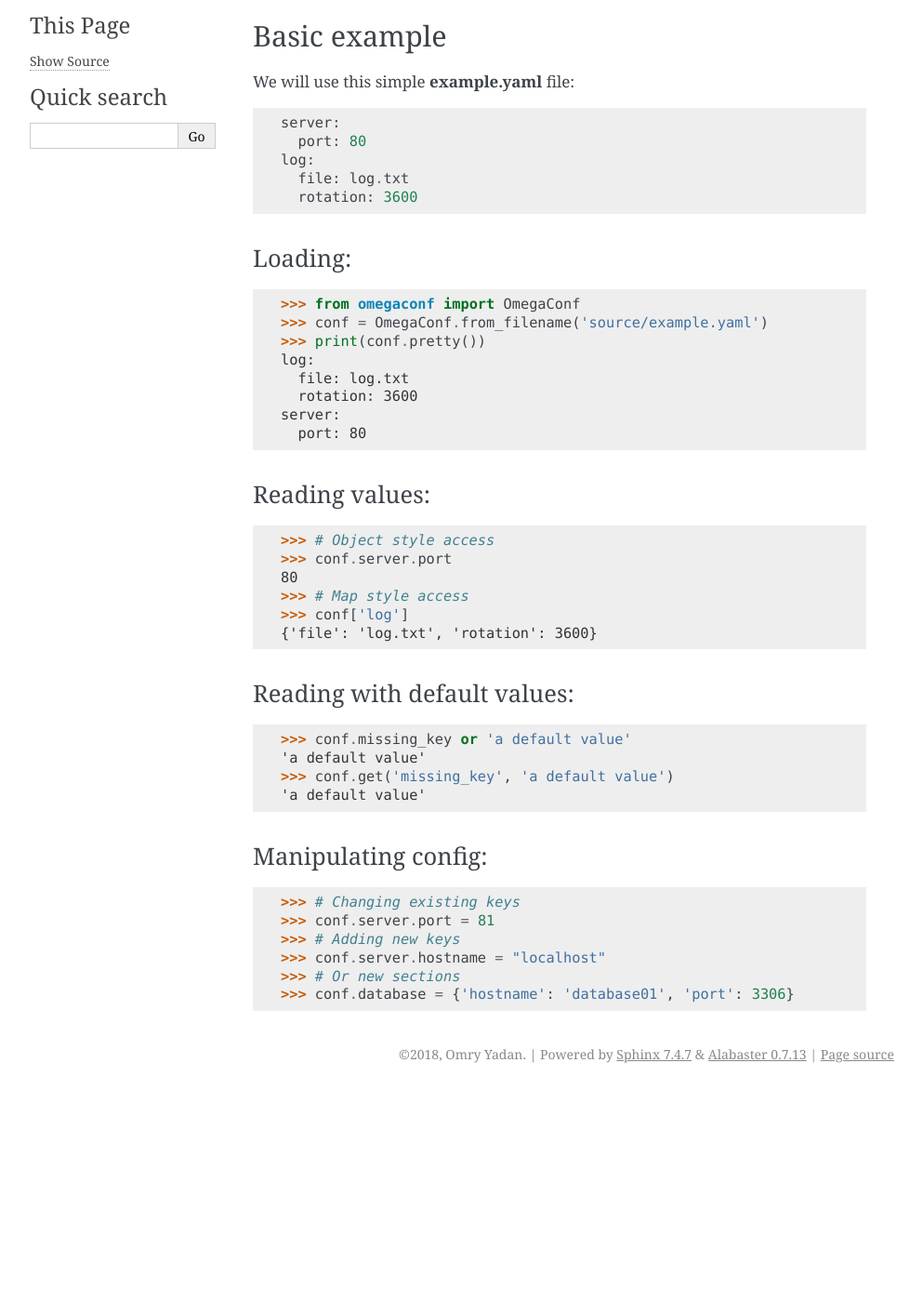
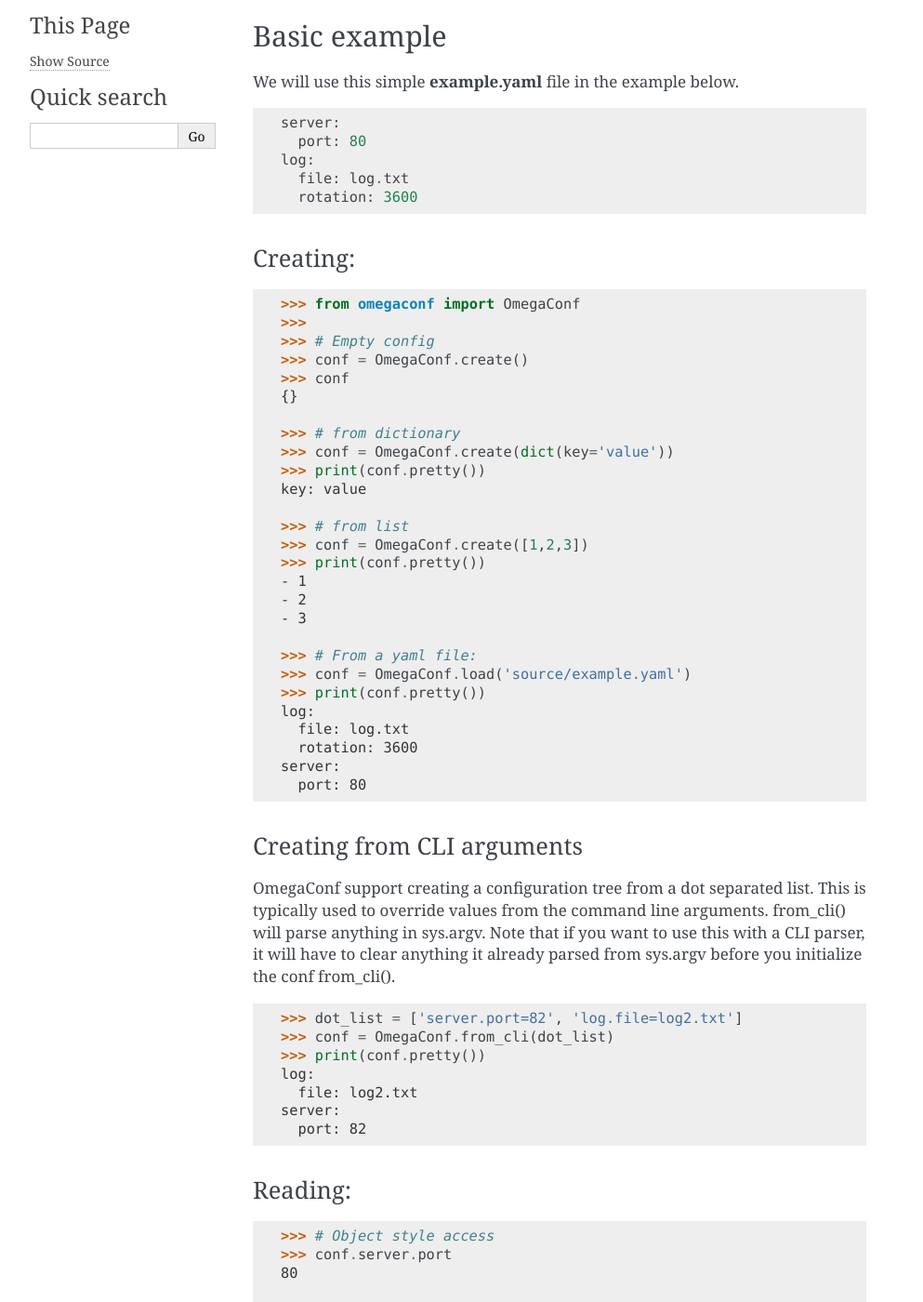
Before and after one commit to omry/omegaconf, a Sphinx documentation site: the page built from docs/source/usage.rst, in a window 1280 px wide and 1400 px high, scrolled down 263 px. Shown: the whole window at 93% size, without its empty margins (148-1141 px from the left). Built offline with Sphinx 7.4.7, drawn with Linux system fonts in a browser that asks for light colours; before the commit the page ends 1436 px from its top, so only the background shows below that; some of the changed text lies outside the part shown.

Commit message:
updatred docs

```diff
--- a/docs/source/index.rst
+++ b/docs/source/index.rst
@@ -12,7 +12,6 @@ providing a consistent API regardless of how the configuration was created.
    usage
    interpolation
    merging
-   creation
 
 
 Indices and tables
--- a/docs/source/merging.rst
+++ b/docs/source/merging.rst
@@ -2,7 +2,7 @@ Merging
 =======
 Configuration can be created from various sources, like YAML files, CLI arguments and more.
 
-see :doc:`creation` for more details.
+see :doc:`usage` for more details.
 
 You can combine configurations, regardless of their source.
 
--- a/docs/source/usage.rst
+++ b/docs/source/usage.rst
@@ -19,18 +19,36 @@ Just pip install::
 
 Basic example
 ^^^^^^^^^^^^^
-We will use this simple **example.yaml** file:
+We will use this simple **example.yaml** file in the example below.
 
 .. include:: example.yaml
    :code: yaml
 
-Loading:
---------
-
+Creating:
+---------
 .. doctest::
 
     >>> from omegaconf import OmegaConf
-    >>> conf = OmegaConf.from_filename('source/example.yaml')
+    >>>
+    >>> # Empty config
+    >>> conf = OmegaConf.create()
+    >>> conf
+    {}
+
+    >>> # from dictionary
+    >>> conf = OmegaConf.create(dict(key='value'))
+    >>> print(conf.pretty())
+    key: value
+    <BLANKLINE>
+    >>> # from list
+    >>> conf = OmegaConf.create([1,2,3])
+    >>> print(conf.pretty())
+    - 1
+    - 2
+    - 3
+    <BLANKLINE>
+    >>> # From a yaml file:
+    >>> conf = OmegaConf.load('source/example.yaml')
     >>> print(conf.pretty())
     log:
       file: log.txt
@@ -39,7 +57,28 @@ Loading:
       port: 80
     <BLANKLINE>
 
-Reading values:
+
+Creating from CLI arguments
+---------------------------
+OmegaConf support creating a configuration tree from a dot separated list.
+This is typically used to override values from the command line arguments.
+from_cli() will parse anything in sys.argv.
+Note that if you want to use this with a CLI parser, it will have to clear anything it already parsed from
+sys.argv before you initialize the conf from_cli().
+
+.. doctest::
+
+    >>> dot_list = ['server.port=82', 'log.file=log2.txt']
+    >>> conf = OmegaConf.from_cli(dot_list)
+    >>> print(conf.pretty())
+    log:
+      file: log2.txt
+    server:
+      port: 82
+    <BLANKLINE>
+
+
+Reading:
 ---------------
 
 .. doctest:: loaded
@@ -47,21 +86,21 @@ Reading values:
     >>> # Object style access
     >>> conf.server.port
     80
+
     >>> # Map style access
     >>> conf['log']
     {'file': 'log.txt', 'rotation': 3600}
 
-Reading with default values:
-----------------------------
-
-.. doctest:: loaded
-
+    >>> # with default value
     >>> conf.missing_key or 'a default value'
     'a default value'
+
+    >>> # another style for default value
     >>> conf.get('missing_key', 'a default value')
     'a default value'
 
-Manipulating config:
+
+Changing:
 --------------------
 
 .. doctest:: loaded
```
Also changed, not shown: docs/source/creation.rst (deleted, +0 -58 lines), 1 other file.
